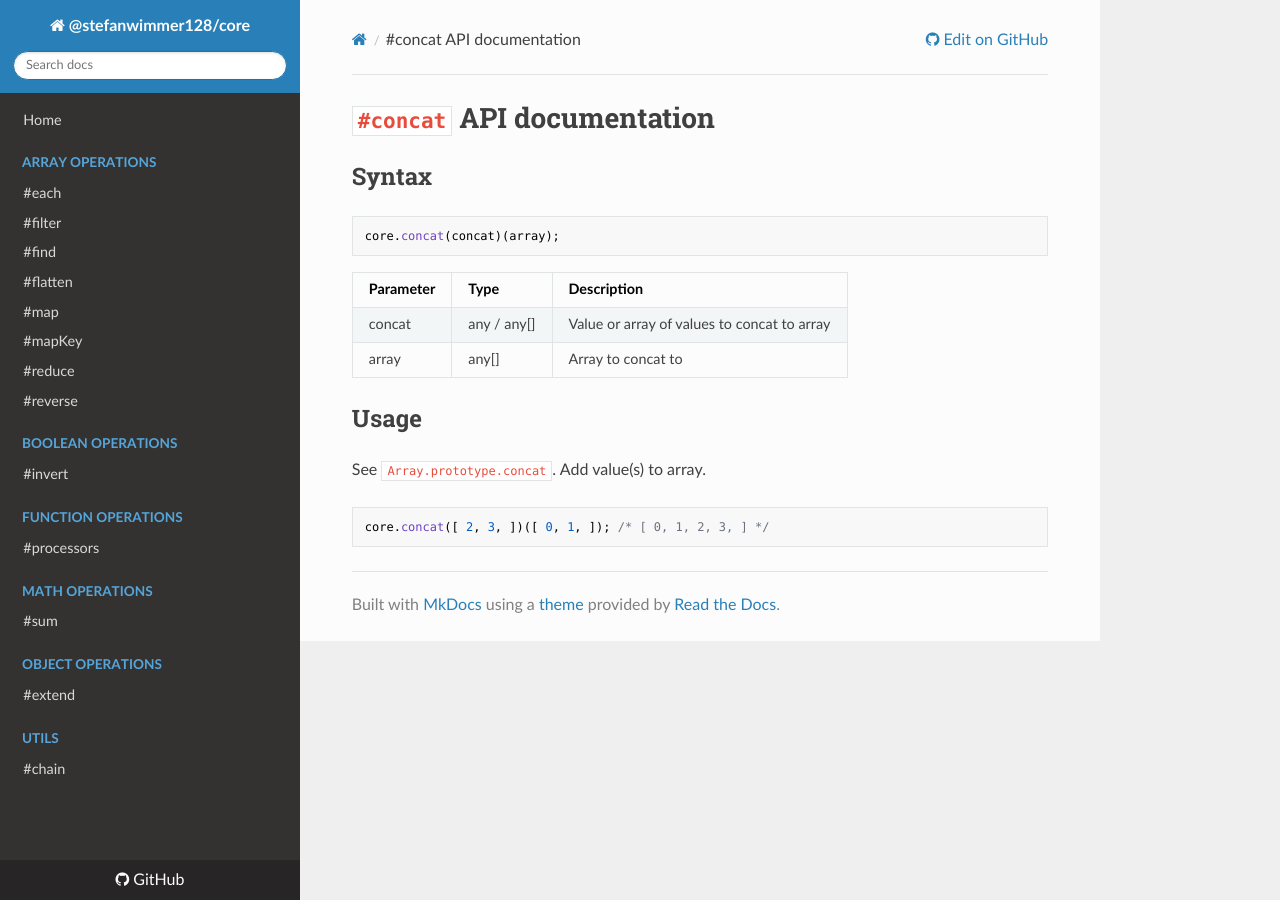
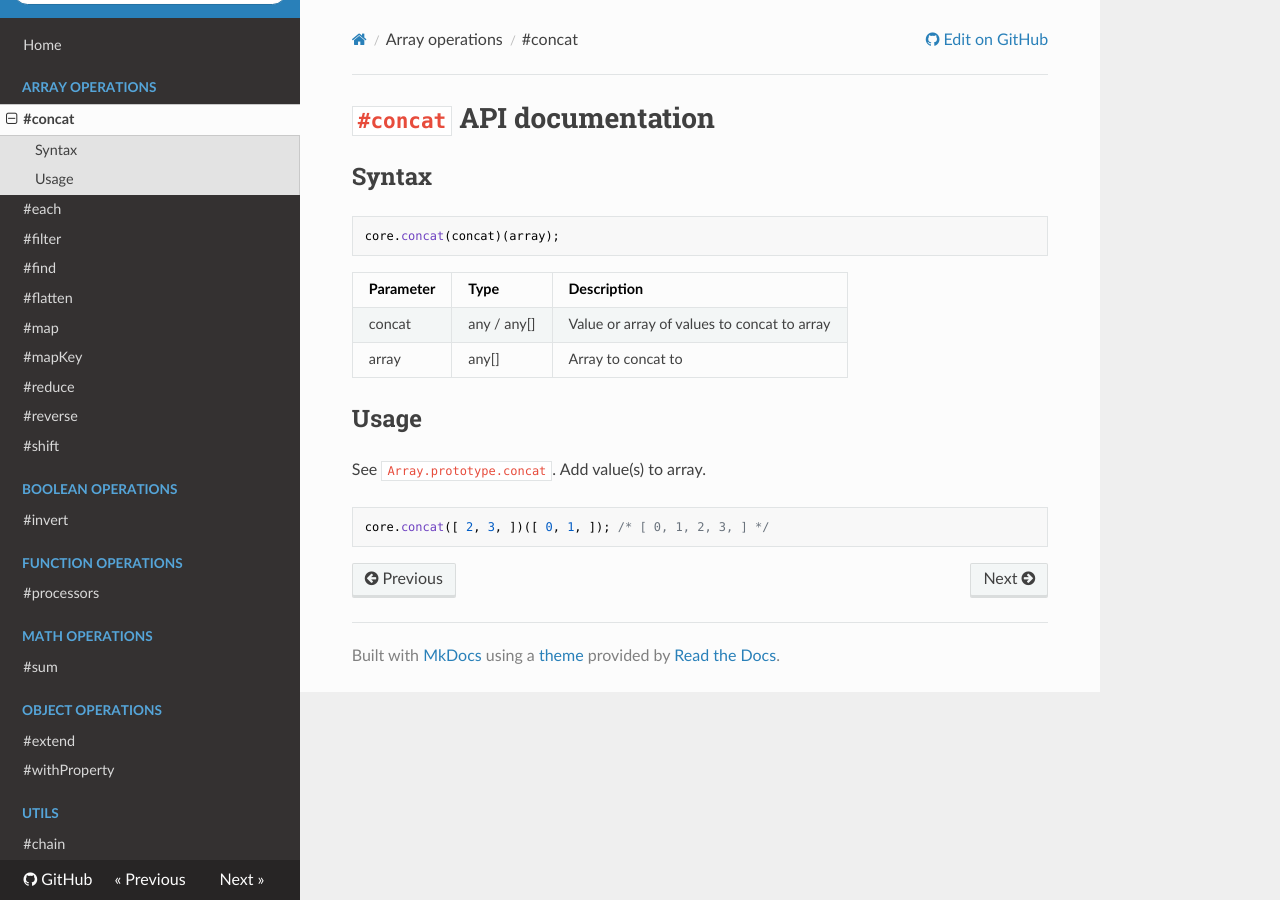
Before and after one commit to stefanwimmer128/core, an MkDocs documentation site: the page built from docs/array/concat.md, in a window 1280 px wide. Built offline with MkDocs 1.6.1, drawn with Linux system fonts in a browser that asks for light colours; nearby versions of some CDN libraries; old or Windows-style settings are respelled for this version of MkDocs.

Commit message:
Update docs

```diff
--- a/mkdocs.yml
+++ b/mkdocs.yml
@@ -2,6 +2,7 @@ site_name: "@stefanwimmer128/core"
 pages:
     - Home: index.md
     - Array operations:
+        - "#concat": array/concat.md
         - "#each": array/each.md
         - "#filter": array/filter.md
         - "#find": array/find.md
@@ -10,6 +11,7 @@ pages:
         - "#mapKey": array/mapKey.md
         - "#reduce": array/reduce.md
         - "#reverse": array/reverse.md
+        - "#shift": array/shift.md
     - Boolean operations:
         - "#invert": boolean/invert.md
     - Function operations:
@@ -18,6 +20,7 @@ pages:
         - "#sum": math/sum.md
     - Object operations:
         - "#extend": object/extend.md
+        - "#withProperty": object/withProperty.md
     - Utils:
         - "#chain": utils/chain.md
 repo_url: https://github.com/stefanwimmer128/core
```
